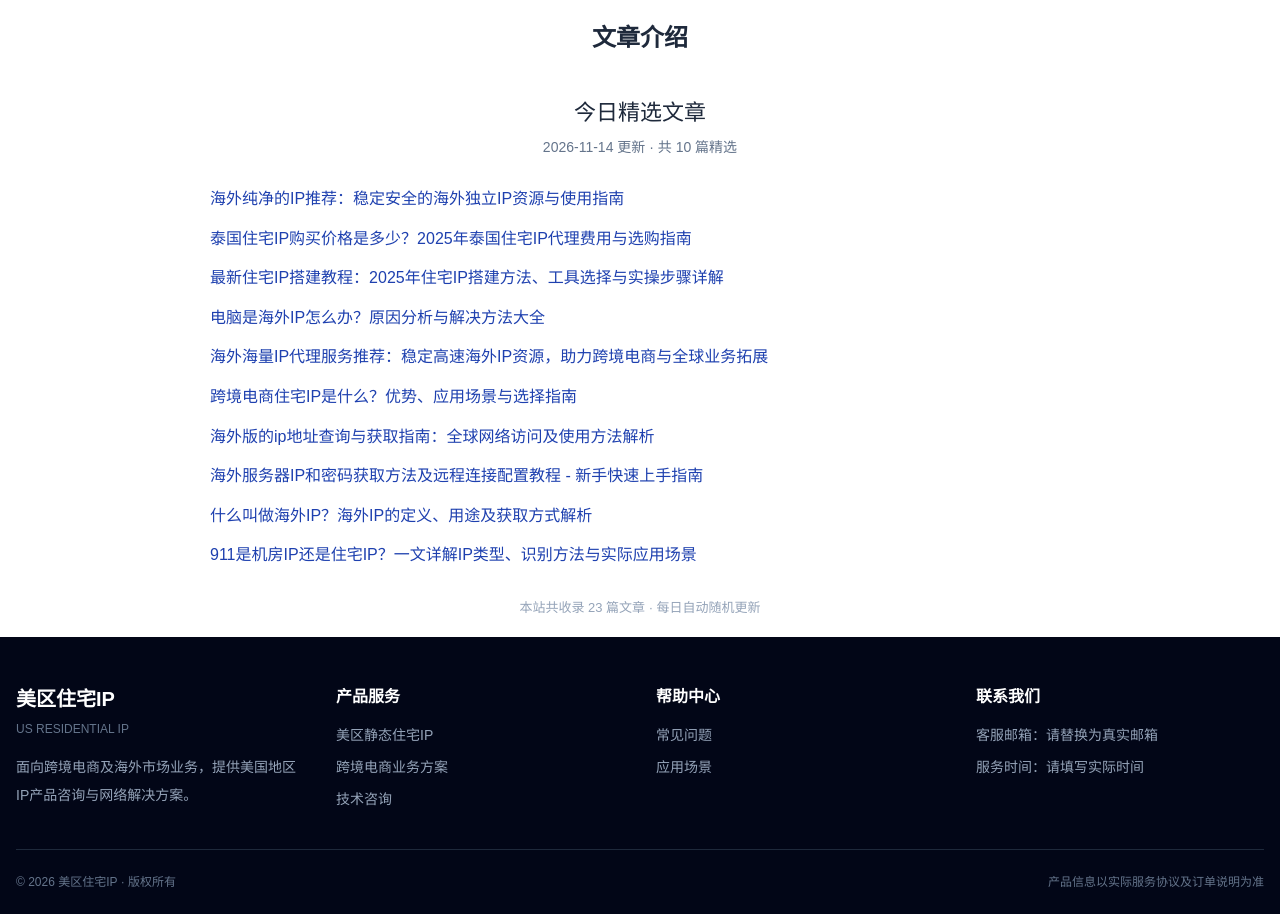
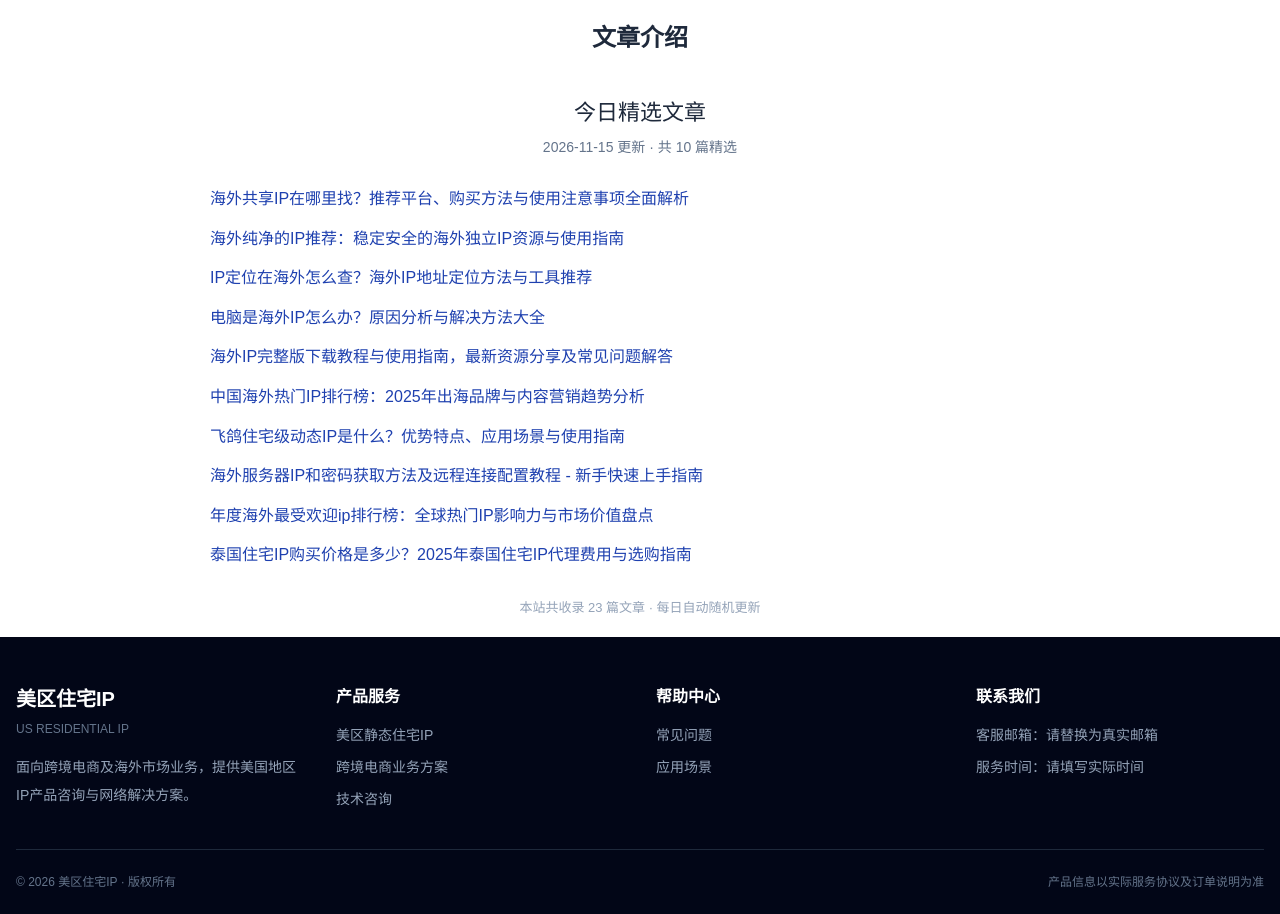
Before and after one commit to ultranova74/dulicesw, a plain HTML site: page index.html in a window 1280 px wide. Shown: the part 3300-4214 px from the top of the page. Drawn offline with nearby package versions, Linux system fonts and the light colour scheme.

Commit message:
每日文章精选更新 2026-11-15

```diff
--- a/index.html
+++ b/index.html
@@ -293,18 +293,18 @@
         <h2 class="section-title">文章介绍</h2>
         <div class="link-list" style="max-width:900px; margin:0 auto; padding:20px 0;">
             <h2 style="text-align:center; font-size:22px; margin-bottom:8px; color:#1e293b;">今日精选文章</h2>
-            <p style="text-align:center; color:#64748b; font-size:14px; margin-bottom:28px;">2026-11-14 更新 · 共 10 篇精选</p>
+            <p style="text-align:center; color:#64748b; font-size:14px; margin-bottom:28px;">2026-11-15 更新 · 共 10 篇精选</p>
             <ul style="list-style:none; padding:0 20px; margin:0;">
+          <li style="margin-bottom:14px; line-height:1.6;"><a href="pages/0C38s.html" style="color:#1e40af; text-decoration:none; font-size:16px;">海外共享IP在哪里找？推荐平台、购买方法与使用注意事项全面解析</a></li>
           <li style="margin-bottom:14px; line-height:1.6;"><a href="pages/0Bw0B.html" style="color:#1e40af; text-decoration:none; font-size:16px;">海外纯净的IP推荐：稳定安全的海外独立IP资源与使用指南</a></li>
+          <li style="margin-bottom:14px; line-height:1.6;"><a href="pages/0CJSY.html" style="color:#1e40af; text-decoration:none; font-size:16px;">IP定位在海外怎么查？海外IP地址定位方法与工具推荐</a></li>
+          <li style="margin-bottom:14px; line-height:1.6;"><a href="pages/0b8ti.html" style="color:#1e40af; text-decoration:none; font-size:16px;">电脑是海外IP怎么办？原因分析与解决方法大全</a></li>
+          <li style="margin-bottom:14px; line-height:1.6;"><a href="pages/0bddu.html" style="color:#1e40af; text-decoration:none; font-size:16px;">海外IP完整版下载教程与使用指南，最新资源分享及常见问题解答</a></li>
+          <li style="margin-bottom:14px; line-height:1.6;"><a href="pages/0BQZe.html" style="color:#1e40af; text-decoration:none; font-size:16px;">中国海外热门IP排行榜：2025年出海品牌与内容营销趋势分析</a></li>
+          <li style="margin-bottom:14px; line-height:1.6;"><a href="pages/0CH65.html" style="color:#1e40af; text-decoration:none; font-size:16px;">飞鸽住宅级动态IP是什么？优势特点、应用场景与使用指南</a></li>
+          <li style="margin-bottom:14px; line-height:1.6;"><a href="pages/0B9v5.html" style="color:#1e40af; text-decoration:none; font-size:16px;">海外服务器IP和密码获取方法及远程连接配置教程 - 新手快速上手指南</a></li>
+          <li style="margin-bottom:14px; line-height:1.6;"><a href="pages/0ck4W.html" style="color:#1e40af; text-decoration:none; font-size:16px;">年度海外最受欢迎ip排行榜：全球热门IP影响力与市场价值盘点</a></li>
           <li style="margin-bottom:14px; line-height:1.6;"><a href="pages/0C32j.html" style="color:#1e40af; text-decoration:none; font-size:16px;">泰国住宅IP购买价格是多少？2025年泰国住宅IP代理费用与选购指南</a></li>
-          <li style="margin-bottom:14px; line-height:1.6;"><a href="pages/0BG0s.html" style="color:#1e40af; text-decoration:none; font-size:16px;">最新住宅IP搭建教程：2025年住宅IP搭建方法、工具选择与实操步骤详解</a></li>
-          <li style="margin-bottom:14px; line-height:1.6;"><a href="pages/0b8ti.html" style="color:#1e40af; text-decoration:none; font-size:16px;">电脑是海外IP怎么办？原因分析与解决方法大全</a></li>
-          <li style="margin-bottom:14px; line-height:1.6;"><a href="pages/0BDmD.html" style="color:#1e40af; text-decoration:none; font-size:16px;">海外海量IP代理服务推荐：稳定高速海外IP资源，助力跨境电商与全球业务拓展</a></li>
-          <li style="margin-bottom:14px; line-height:1.6;"><a href="pages/0c6h0.html" style="color:#1e40af; text-decoration:none; font-size:16px;">跨境电商住宅IP是什么？优势、应用场景与选择指南</a></li>
-          <li style="margin-bottom:14px; line-height:1.6;"><a href="pages/0cfS2.html" style="color:#1e40af; text-decoration:none; font-size:16px;">海外版的ip地址查询与获取指南：全球网络访问及使用方法解析</a></li>
-          <li style="margin-bottom:14px; line-height:1.6;"><a href="pages/0B9v5.html" style="color:#1e40af; text-decoration:none; font-size:16px;">海外服务器IP和密码获取方法及远程连接配置教程 - 新手快速上手指南</a></li>
-          <li style="margin-bottom:14px; line-height:1.6;"><a href="pages/0CL0t.html" style="color:#1e40af; text-decoration:none; font-size:16px;">什么叫做海外IP？海外IP的定义、用途及获取方式解析</a></li>
-          <li style="margin-bottom:14px; line-height:1.6;"><a href="pages/0bi9A.html" style="color:#1e40af; text-decoration:none; font-size:16px;">911是机房IP还是住宅IP？一文详解IP类型、识别方法与实际应用场景</a></li>
             </ul>
             <p style="text-align:center; margin-top:30px; color:#94a3b8; font-size:13px;">本站共收录 23 篇文章 · 每日自动随机更新</p>
         </div>
```
